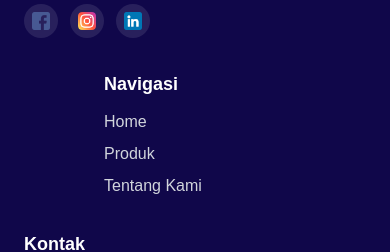
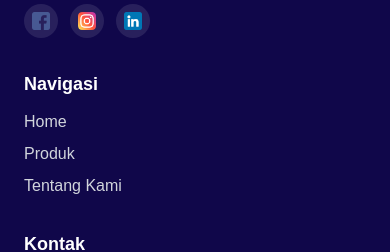
Before and after one commit to agilcetha/landingpage-inkalum, a Next.js app: page / in a window 390 px wide. Shown: the part 3053-3305 px from the top of the page. Built offline with nearby package versions, Linux system fonts and the light colour scheme.

Commit message:
fixed footer

```diff
--- a/components/footer.tsx
+++ b/components/footer.tsx
@@ -34,7 +34,7 @@ export default function Footer() {
 
         </div>
 
-        <div className="px-20">
+        <div className="md:px-20">
           <h3 className="text-lg font-semibold text-white mb-3">Navigasi</h3>
           <ul className="space-y-2">
             <li><Link href="/" className="hover:text-white">Home</Link></li>
--- a/components/navbar.tsx
+++ b/components/navbar.tsx
@@ -25,7 +25,7 @@ export default function Navbar() {
 
         </Link>
 
-        {/* Menu Desktop */}
+        {/* Menu web */}
         <div className="hidden md:flex space-x-8 font-medium">
           <Link href="/" className="text-lg text-gray-900 border-b-3 border-transparent hover:border-[#1D0A8A] transition duration-300">
             Home
@@ -36,12 +36,9 @@ export default function Navbar() {
           <Link href="/about" className="text-lg  text-gray-900 border-b-3 border-transparent hover:border-[#1D0A8A] transition duration-300">
             Tentang Kami
           </Link>
-          {/* <Link href="/kontak" className="text-lg  text-gray-900 border-b-3 border-transparent hover:border-[#1D0A8A] transition duration-300">
-            Kontak
-          </Link> */}
+
         </div>
 
-        {/* Tombol WhatsApp */}
         <div className="hidden md:block">
           <a
             href="https://wa.me/6281234567890"
@@ -53,7 +50,7 @@ export default function Navbar() {
           </a>
         </div>
 
-            {/* Tombol Hamburger (Mobile) */}
+
             <button
             onClick={() => setIsOpen(!isOpen)}
             className="md:hidden focus:outline-none"
@@ -77,9 +74,6 @@ export default function Navbar() {
           <Link href="/about" className="block py-2 hover:text-blue-600">
             Tentang Kami
           </Link>
-          <Link href="/kontak" className="block py-2 hover:text-blue-600">
-            Kontak
-          </Link>
           <a
             href="https://wa.me/6285804700114"
             target="_blank"
```
